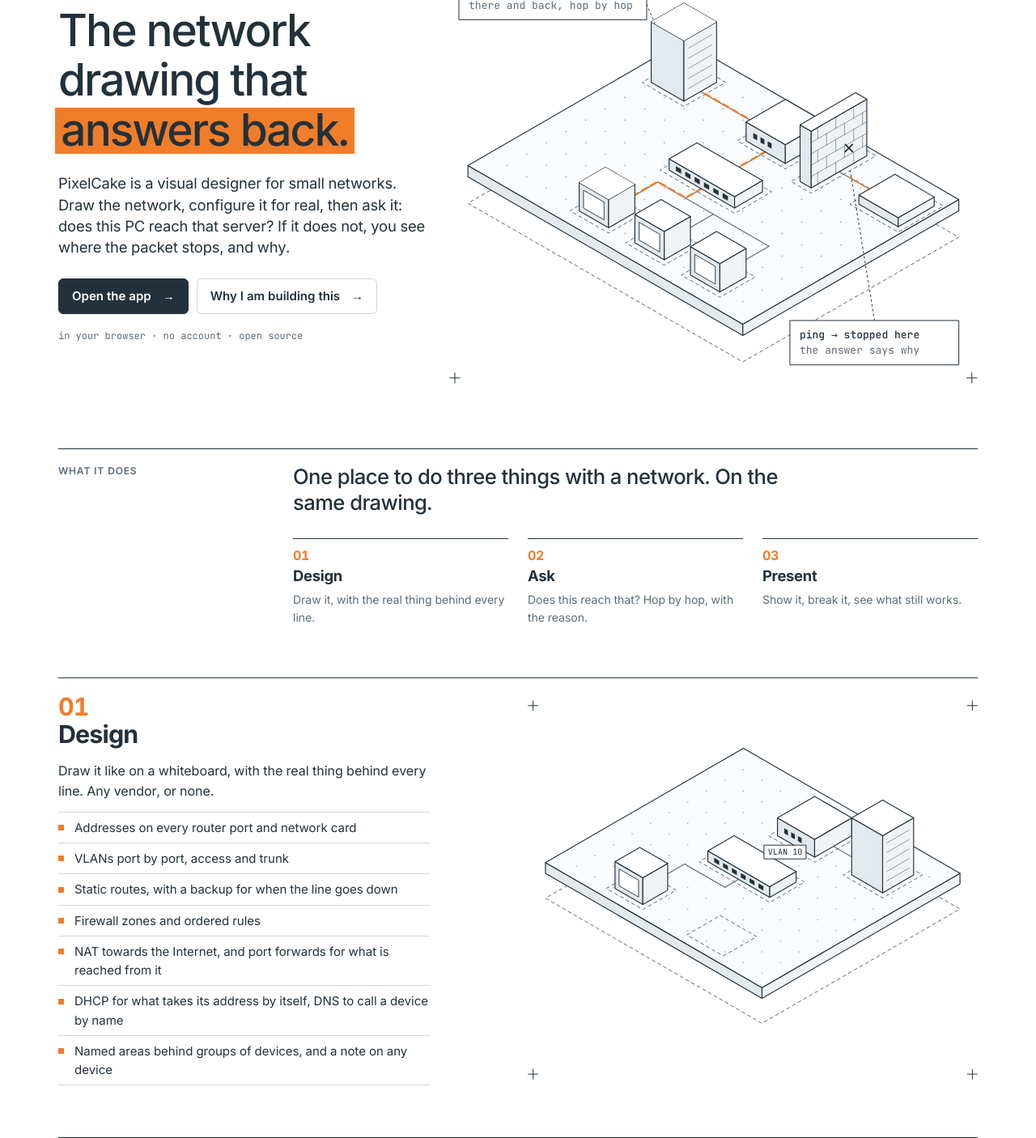
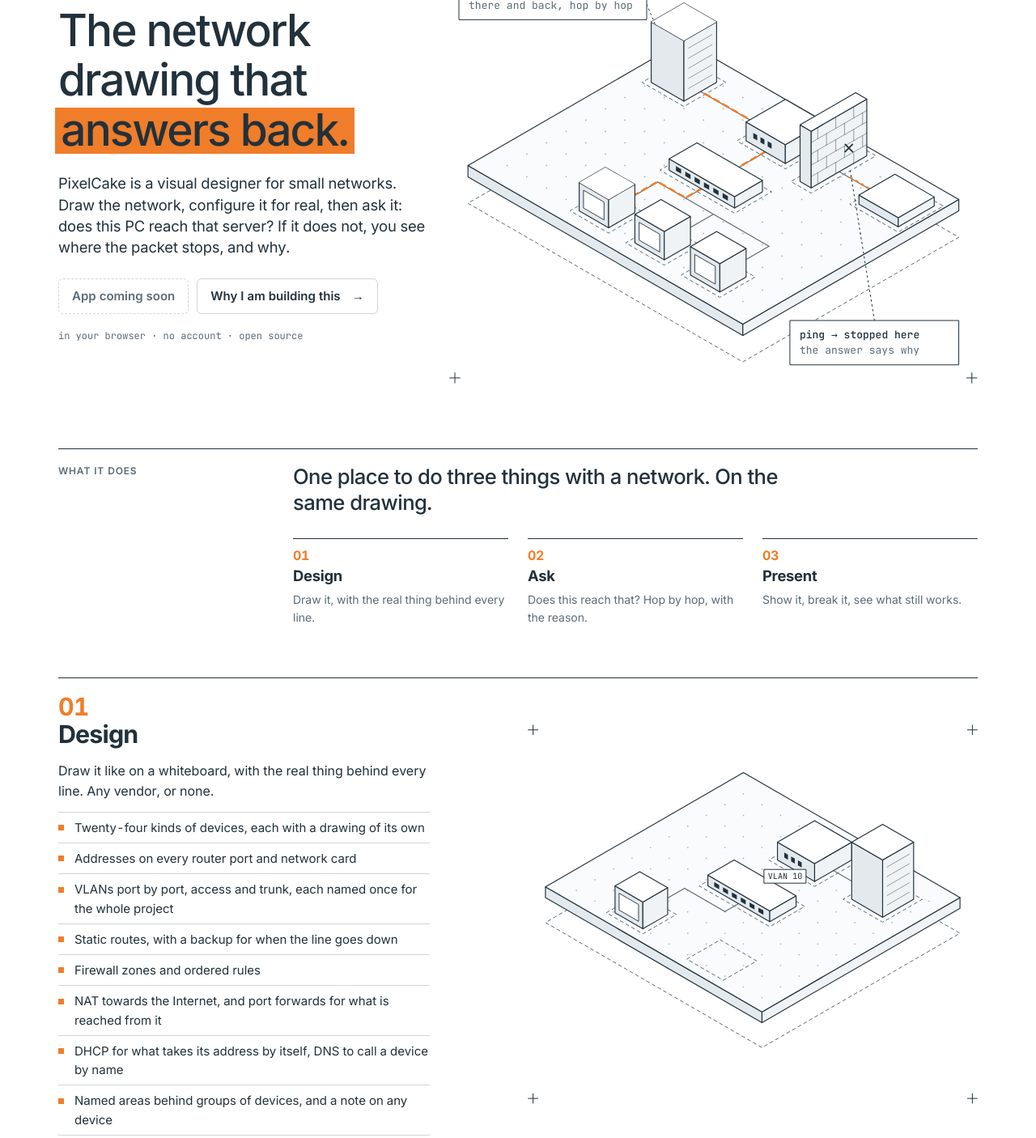
Before and after one commit to pixelcake-dev/website, a plain HTML site: page index.html in a window 1280 px wide. Shown: the part 170-1576 px from the top of the page at 81% size. Drawn offline with Linux system fonts and the light colour scheme.

Commit message:
Ready for pixelcake.dev, before the app is online
The site goes on the web before the app does: the five «Open the app»
buttons, which point to app.pixelcake.dev, say «App coming soon» and
lead nowhere until the app is there. CNAME names the domain for GitHub
Pages, and .nojekyll has the files served as they are. The list of what
the app does names the drawings of its devices and the names of the
VLANs.

```diff
--- a/assets/site.css
+++ b/assets/site.css
@@ -275,6 +275,20 @@ figure.wide {
     background: none;
     border-color: var(--ink);
     color: var(--ink);
+}
+
+/* A button for what is not there yet: the app before it is online */
+.button.soon,
+.button.soon:hover {
+    background: none;
+    border-style: dashed;
+    border-color: var(--hair);
+    color: var(--muted);
+    cursor: default;
+}
+
+.button.soon::after {
+    content: none;
 }
 
 .nav .button {
--- a/index.html
+++ b/index.html
@@ -47,7 +47,7 @@
                 <a href="./why.html">Why</a>
                 <a href="https://github.com/pixelcake-dev" target="_blank" rel="noopener">GitHub</a>
                 <button class="theme-toggle" type="button">Dark</button>
-                <a class="button" href="https://app.pixelcake.dev/">Open the app</a>
+                <span class="button soon" aria-disabled="true">App coming soon</span>
             </nav>
         </header>
 
@@ -61,7 +61,7 @@
                         If it does not, you see where the packet stops, and why.
                     </p>
                     <div class="actions">
-                        <a class="button" href="https://app.pixelcake.dev/">Open the app</a>
+                        <span class="button soon" aria-disabled="true">App coming soon</span>
                         <a class="button quiet" href="./why.html">Why I am building this</a>
                     </div>
                     <p class="strap">in your browser &middot; no account &middot; open source</p>
@@ -155,8 +155,9 @@
                         Any vendor, or none.
                     </p>
                     <ul class="pixels">
+                        <li>Twenty-four kinds of devices, each with a drawing of its own</li>
                         <li>Addresses on every router port and network card</li>
-                        <li>VLANs port by port, access and trunk</li>
+                        <li>VLANs port by port, access and trunk, each named once for the whole project</li>
                         <li>Static routes, with a backup for when the line goes down</li>
                         <li>Firewall zones and ordered rules</li>
                         <li>NAT towards the Internet, and port forwards for what is reached from it</li>
@@ -433,7 +434,7 @@ Pinging Customer-Portal (172.16.0.10) from Remote-Customer...
                     a room of servers, a public portal in a DMZ behind a firewall. Ask it something.
                 </p>
                 <div class="actions">
-                    <a class="button" href="https://app.pixelcake.dev/">Open the app</a>
+                    <span class="button soon" aria-disabled="true">App coming soon</span>
                     <a class="button quiet" href="./why.html">Why I am building this</a>
                 </div>
             </section>
```
Also changed, not shown: why.html (+2 -2 lines), 3 other files.
